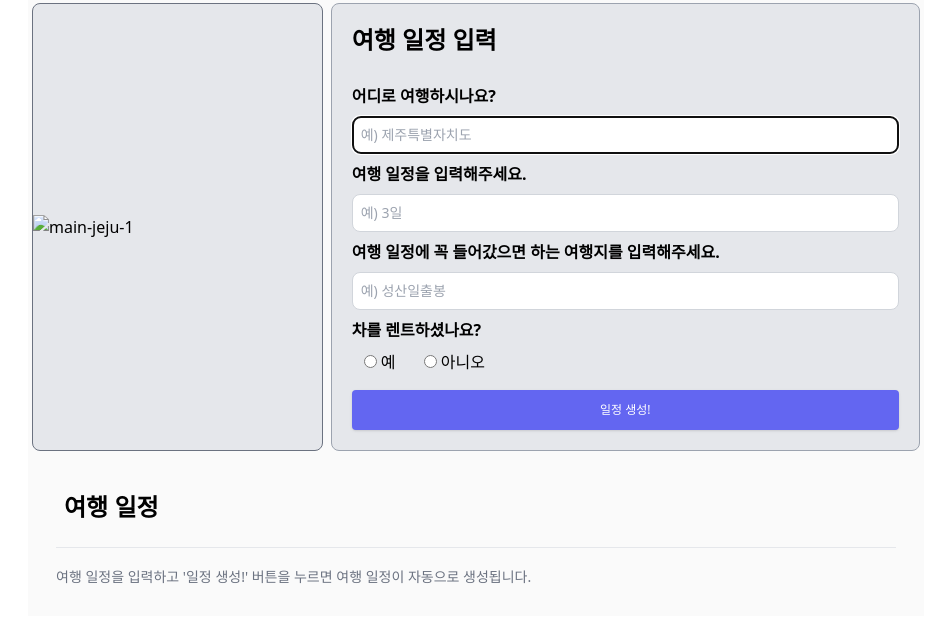
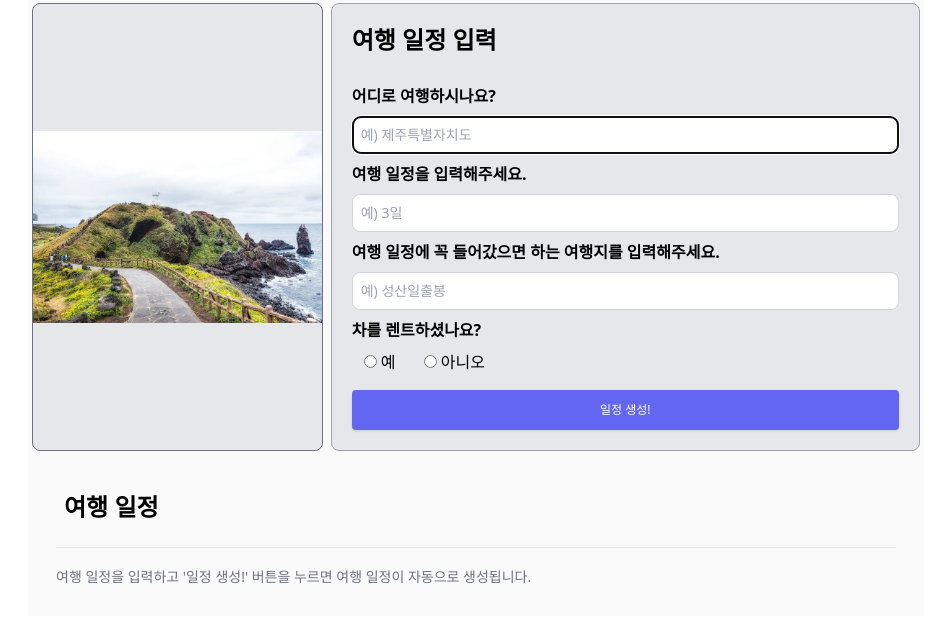
Before and after one commit to Water-Stone/estsoft-ormi-project-1, a plain HTML site: page index.html in a window 1280 px wide. Shown: the part 79-702 px from the top of the page, without its empty margins (164-1115 px from the left). Drawn offline with nearby package versions, Linux system fonts and the light colour scheme; the site is published under a folder, as on GitHub Pages, so addresses that start at the root find nothing; a web font is replaced by a local one.

Commit message:
메인이미지 상대경로로 수정2

```diff
--- a/index.html
+++ b/index.html
@@ -35,7 +35,7 @@
             <div
                 class="flex items-center col-span-12 rounded-lg border border-gray-500 bg-gray-200 sm:col-span-4"
             >
-                <img src="/img/main-jeju-1.webp" alt="main-jeju-1" />
+                <img src="./img/main-jeju-1.webp" alt="main-jeju-1" />
             </div>
             <!-- Main Input -->
             <div
```
